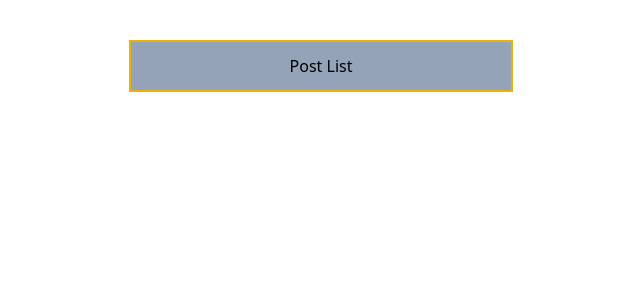
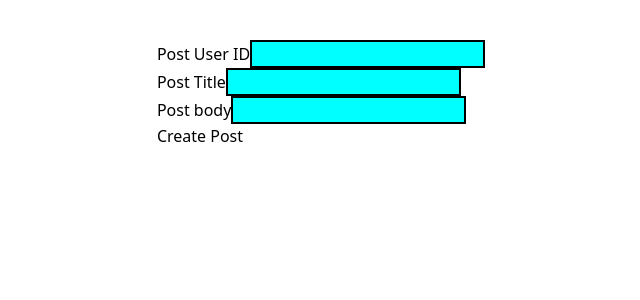
Before and after one commit to l1keafox/helloVue, a Vue app: page / in a window 1280 px wide. Shown: the top 300 px of the page, without its empty margins (319-959 px from the left). Built offline with nearby package versions, Linux system fonts and the light colour scheme.

Commit message:
Axios Post

```diff
--- a/src/App.vue
+++ b/src/App.vue
@@ -1,16 +1,16 @@
 <template >
   <div class = "flex flex-col justify-center items-center pt-10">
-    <PostList/>
+    <CreatePost/>
   </div>
 </template>
 
 <script>
-import PostList from './components/PostList.vue';
+import CreatePost from './components/CreatePost.vue';
 export default {
   name: "App",
 
   components:{
-    PostList
+    CreatePost
   },
 
   data() {
--- /dev/null
+++ b/src/components/CreatePost.vue
@@ -0,0 +1,49 @@
+<template>
+  <div>
+    <form @submit.prevent="CreatePost">
+      <div>
+        <label for="userId"> Post User ID</label>
+        <input type="text" id="userId" v-model="formData.userId" />
+      </div>
+      <div>
+        <label for="title"> Post Title</label>
+        <input type="text" id="title" v-model="formData.title" />
+      </div>
+      <div>
+        <label for="body"> Post body</label>
+        <input type="text" id="body" v-model="formData.body" />
+      </div>
+      <button>Create Post</button>
+    </form>
+  </div>
+</template>
+
+<script>
+import axios from 'axios';
+export default {
+  name: "CreatePost",
+  data() {
+    return {
+      formData: {
+        userId: "",
+        title: "",
+        body: "",
+      },
+    };
+  },
+  methods:{
+    async CreatePost(){
+        console.log( this.formData );
+        let result = await axios.post('https://jsonplaceholder.typicode.com/posts',this.formData);
+        console.log(result);
+    }
+  }
+};
+</script>
+
+<style scoped>
+input {
+  background-color: aqua;
+  border: 2px solid black;
+}
+</style>
--- a/src/components/PostList.vue
+++ b/src/components/PostList.vue
@@ -24,7 +24,7 @@
         methods:{
             async getPosts(){
                 try{
-                    let result = await axios.get('https://jsonplaceholder.typicode.com/postsxx');
+                    let result = await axios.get('https://jsonplaceholder.typicode.com/posts');
                     this.posts = result.data;
                 }catch(err){
                     this.errorMsg = err;
```
